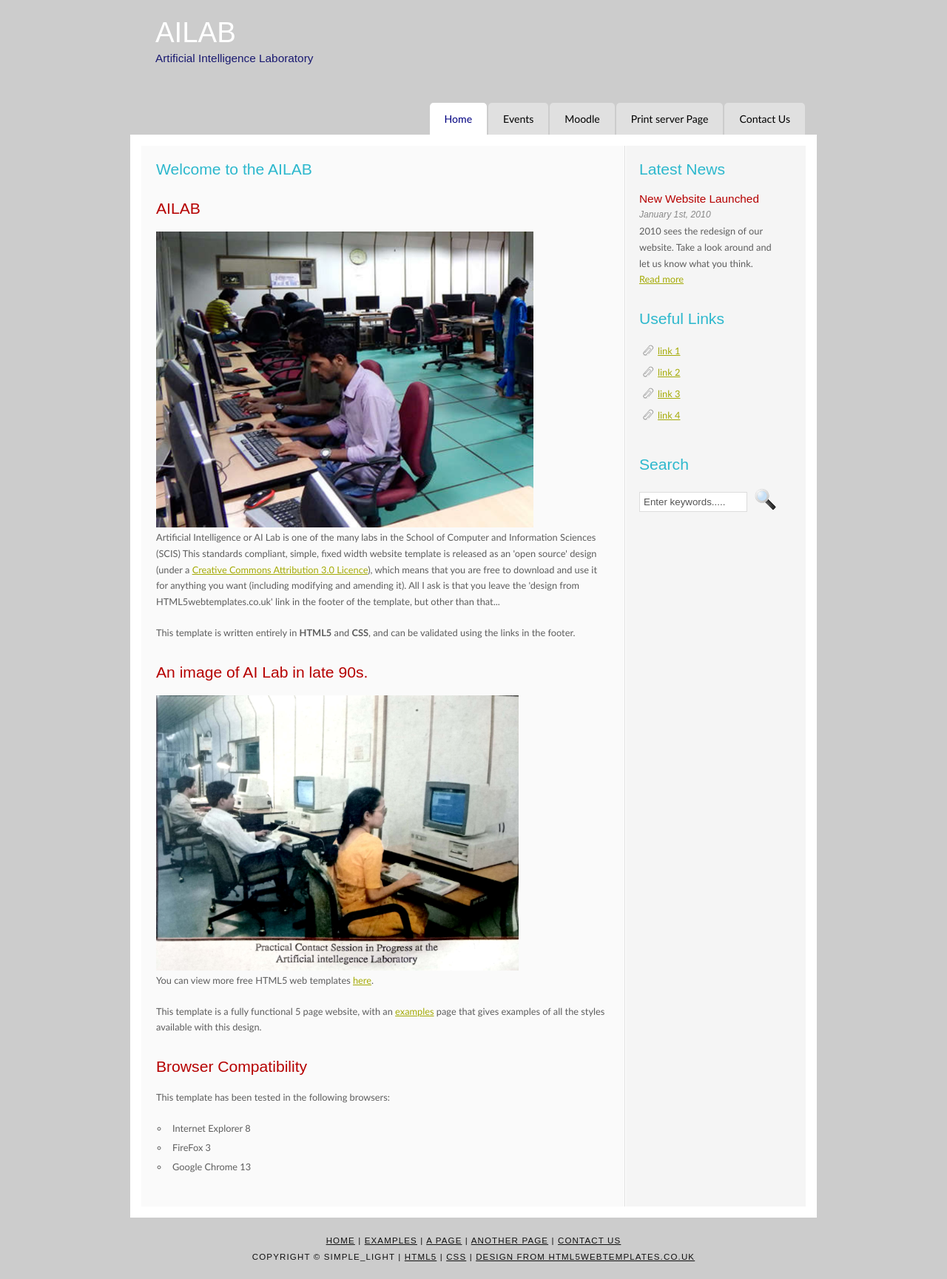
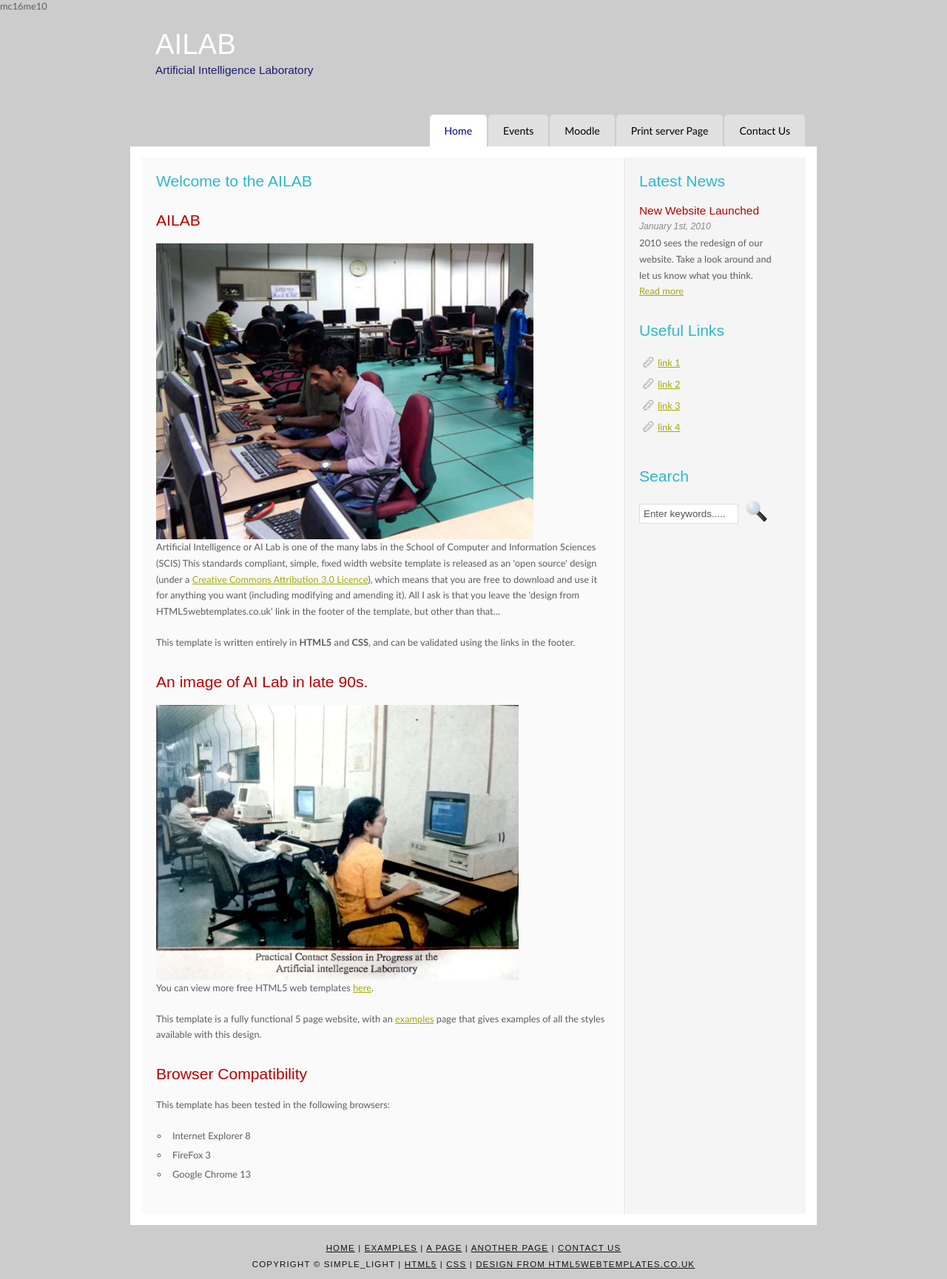
Before and after one commit to soubhi/print_server, a PHP site: page / in a window 1280 px wide. Shown: the whole page at 74% size. Before the commit the page ends 1705 px from the top, so only its background shows below. Run offline with PHP 8.4, Linux system fonts and the light colour scheme.

Commit message:
changes made by me10 -1

```diff
--- a/index.php
+++ b/index.php
@@ -1,3 +1,4 @@
+mc16me10
 <!DOCTYPE HTML>
 <html>
 
```
